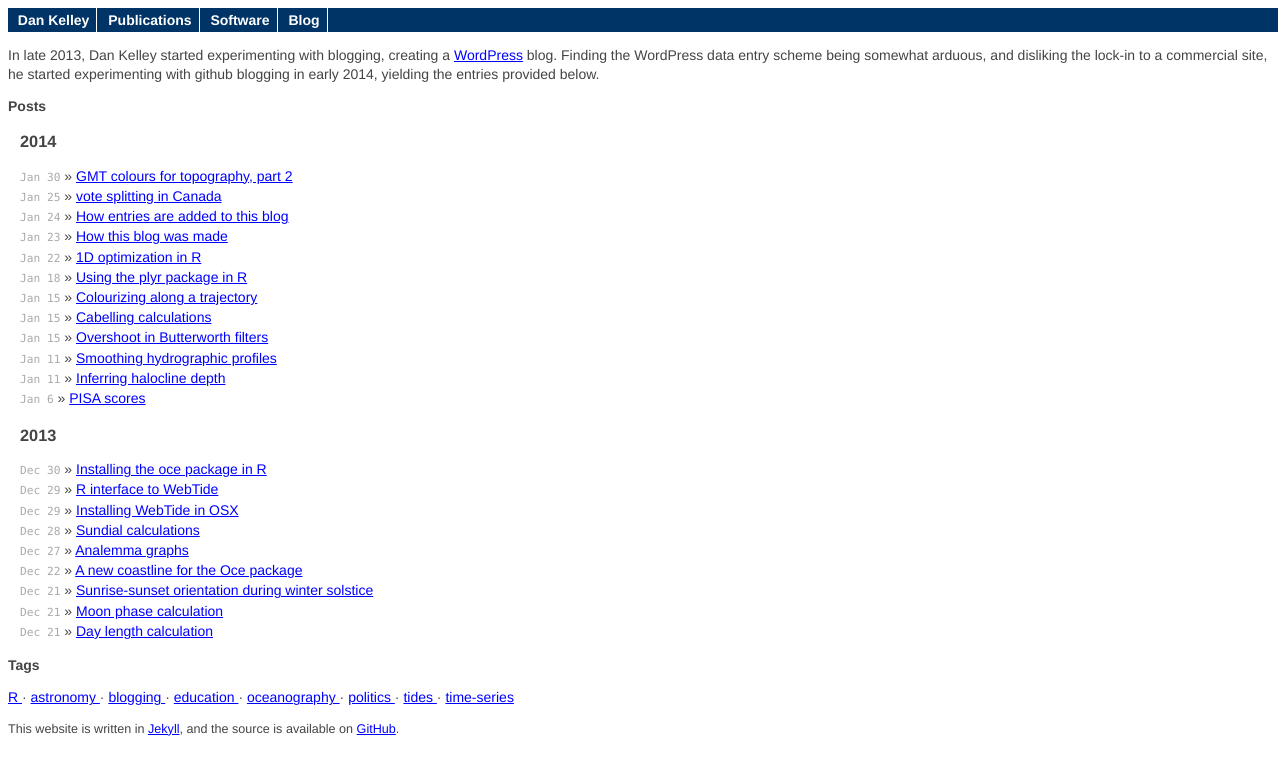
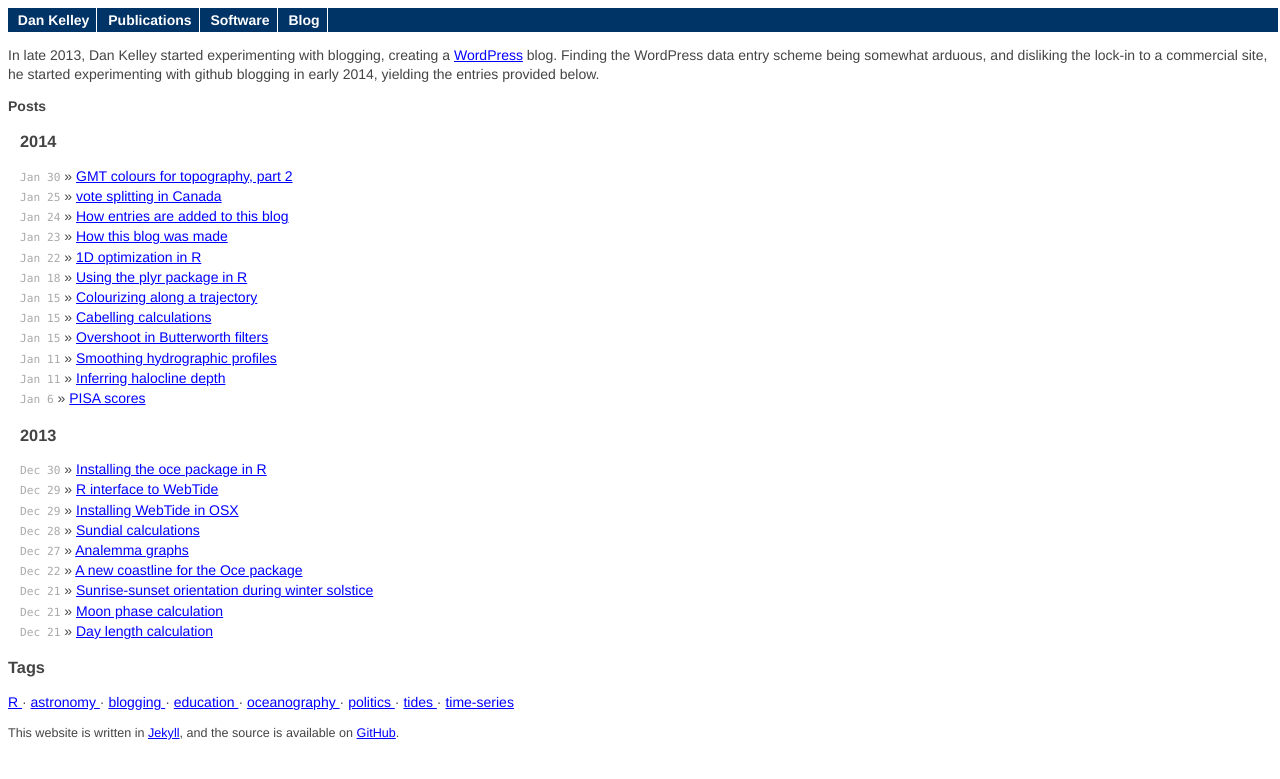
Before and after one commit to dankelley/dankelley.github.io, a Jekyll site: the page built from blog.html, in a window 1280 px wide. Shown: the top 779 px of the page. Built offline with Jekyll 4.4.1, drawn with Linux system fonts in a browser that asks for light colours.

```diff
--- a/blog.html
+++ b/blog.html
@@ -49,7 +49,7 @@
 {% endfor %}
 -->
 
-<p><b>Tags</b></p>
+<h3>Tags</h3>
 
 {% capture tagnames %}
 {% for tag in site.tags %}
```
